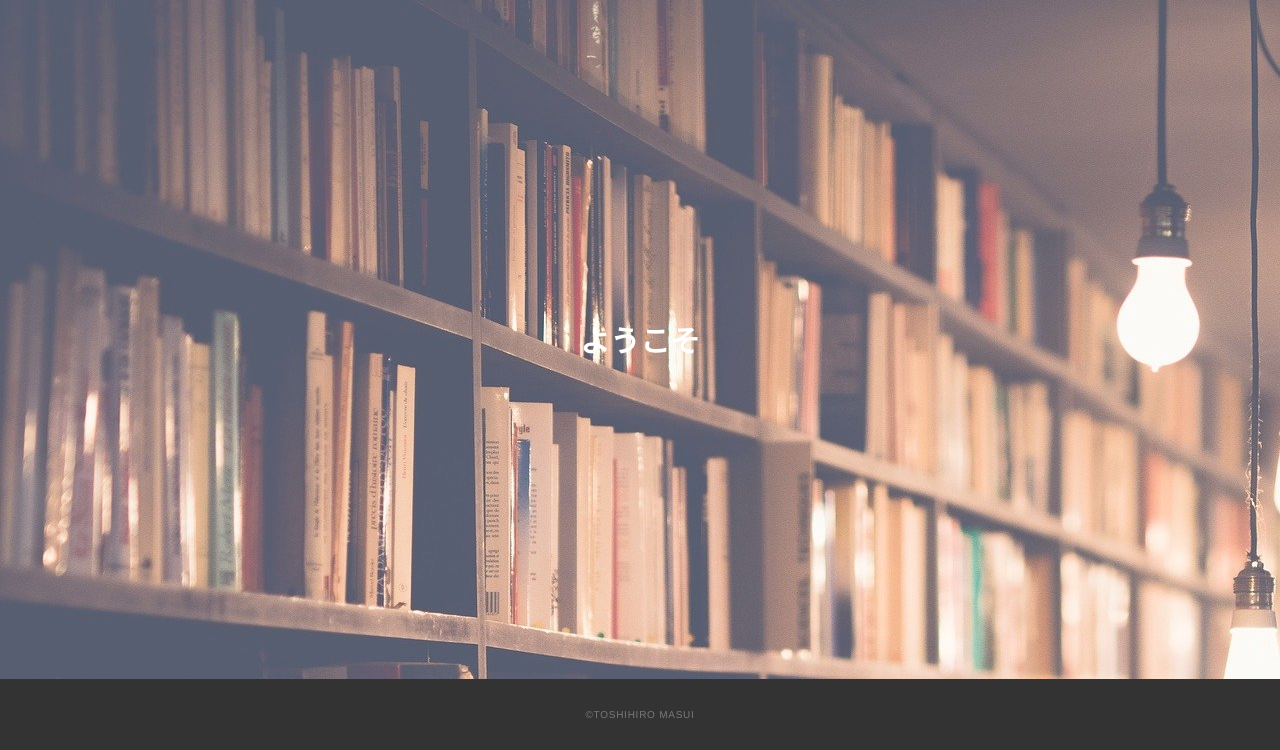
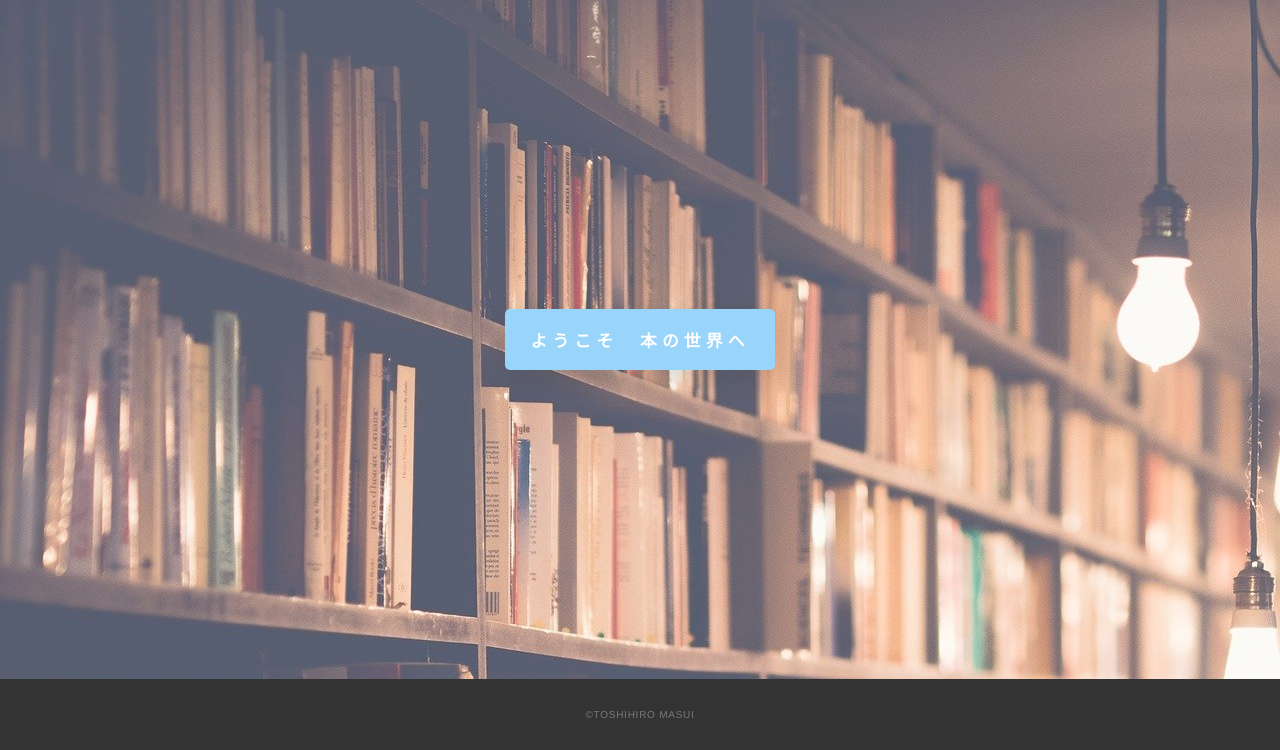
Before and after one commit to ToshihiroMasui/Book, a Flask app: page / in a window 1280 px wide. Shown: the part 74-824 px from the top of the page. Run offline with Flask 2, Linux system fonts and the light colour scheme.

Commit message:
ボタン　変更

```diff
--- a/static/css/login.css
+++ b/static/css/login.css
@@ -37,7 +37,7 @@ body,p,form,input {
   .btn{
     padding: 4px;
     color: #fff;
-    background-color: #eb6100;
+    background-color: #a57805;
     border-radius:3px;
   }
   .btn:hover{
--- a/static/css/pagenation.css
+++ b/static/css/pagenation.css
@@ -9,7 +9,7 @@
     margin: 0 2px;
     padding: 0;
     display: inline-block;
-    background:#5B5B5B;
+    background:#a57805;
     width: 50px;
     height: 50px;
     text-align: center;
@@ -43,7 +43,7 @@
   .pager .pagination li a:hover,
   .pager .pagination li a.active{
     color: #000;
-    background:#DBDBDB;
+    background:#efaf0e;
   }
 
 
--- a/static/css/ress.css
+++ b/static/css/ress.css
@@ -205,7 +205,7 @@ input,
 select,
 textarea {
   border-style: none;
-  background-color: transparent;
+  /* background-color: transparent; */
 }
 
 /* Style select like a standard input */
--- a/static/css/top.css
+++ b/static/css/top.css
@@ -1,38 +1,61 @@
-.wrapper{
-    width:100%;
-    background-image:url(/static/images/bg.jpg);
-    background-repeat:no-repeat;
-    background-size:cover;
-    background-position: center center;
-}
-.wrapper .container{
-    max-width:1000px;
-    margin:0px auto;
-    padding:80px 0px;
-}
-/* content */
-.wrapper .content .heading{
-    margin:0px 0px 40px 0px;
-    color:#ffffff;
-    font-size: 24px;
-    font-weight: normal;
+/* From uiverse.io by @abrahamcalsin */
+button {
+    position: relative;
+    display: flex;
+    justify-content: center;
+    align-items: center;
+    border-radius: 5px;
+    background: #80caf9;
+    font-family: "Montserrat", sans-serif;
+    box-shadow: 0px 6px 24px 0px rgba(0, 0, 0, 0.2);
+    overflow: hidden;
+    border: none;
+   }
+
+   button:after {
+    content: " ";
+    width: 0%;
+    height: 100%;
+    background: #FFD401;
+    position: absolute;
+    transition: all 0.4s ease-in-out;
+    right: 0;
+   }
+
+   button:hover::after {
+    right: auto;
+    left: 0;
+    width: 100%;
+   }
+
+   button span {
     text-align: center;
-}
-@media (min-width: 992px) {
-    .wrapper .content .list {
-        display: flex;
-        align-items: center;
-        justify-content: center;
+    text-decoration: none;
+    width: 100%;
+    padding: 18px 25px;
+    color: #fff;
+    font-size: 1.125em;
+    font-weight: 700;
+    letter-spacing: 0.3em;
+    z-index: 20;
+    transition: all 0.3s ease-in-out;
+   }
+
+   button:hover span {
+    color: #183153;
+    animation: scaleUp 0.3s ease-in-out;
+   }
+
+   @keyframes scaleUp {
+    0% {
+     transform: scale(1);
     }
-}
-.wrapper .content .list-item {
-    padding:30px;
-    line-height:1.8rem;
-    color:#ffffff;
-    text-align:center;
-}
-@media (min-width: 992px) {
-    .wrapper .content .list-item {
-        width:50%;
+
+    50% {
+     transform: scale(0.95);
     }
-}
+
+    100% {
+     transform: scale(1);
+    }
+   }
--- a/templates/top.html
+++ b/templates/top.html
@@ -1,3 +1,6 @@
+<head>
+    <link rel="stylesheet" href="{{ url_for('static', filename='css/top.css') }}">
+</head>
 {% extends "sign_login.html" %}
 {% block title %}TOPページ{% endblock title %}
 
@@ -5,7 +8,11 @@
 
 <!-- mv -->
 <div class="mv" style="background-image:url(/static/images/bg2.jpg); opacity:0.8;">
-    <button style="color:white;"><a href="/index" role="button"><h1>ようこそ</h1></a></button>
+    <!-- <button style="color:white;"><a href="/index" role="button"><h1>ようこそ</h1></a></button> -->
+    <button>
+        <span><a href="/index" role="button">ようこそ　本の世界へ</a></span>
+    </button>
+
 </div>
 <!-- /mv -->
 
```
